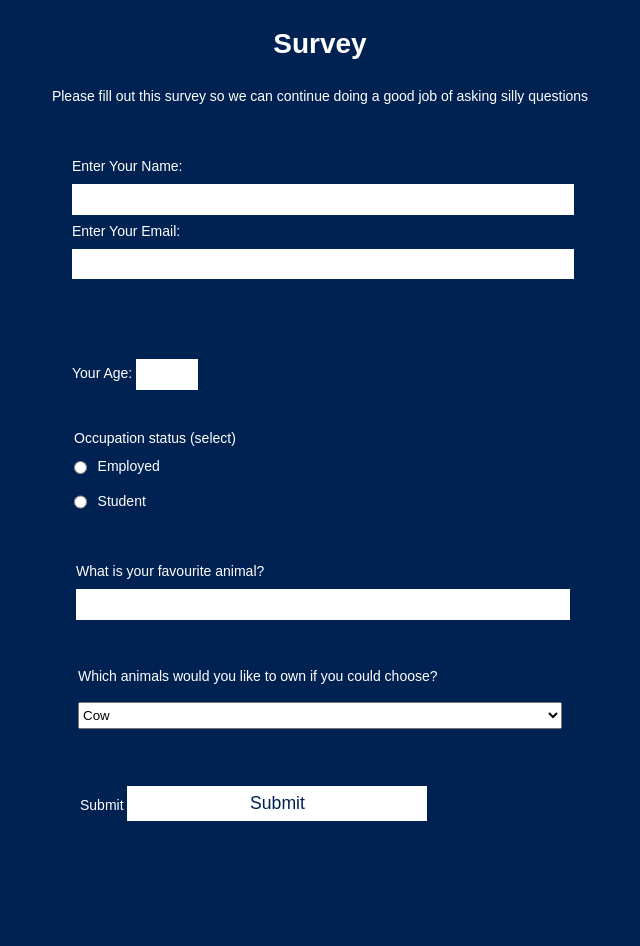
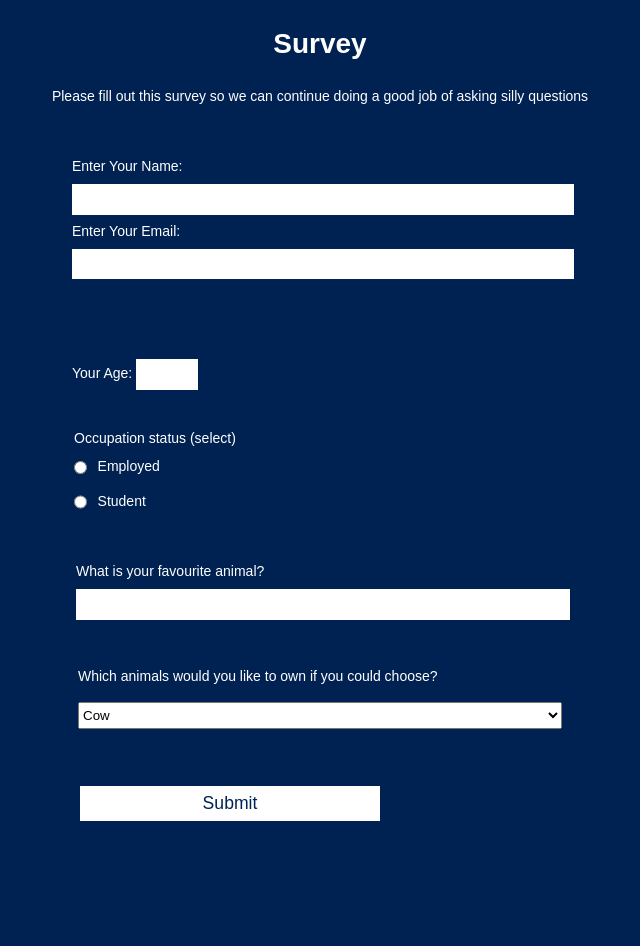
Before and after one commit to IvanaSophieVidovic/survey_example, a plain HTML site: page index.html in a window 1280 px wide. Shown: the whole page, without its empty margins (320-960 px from the left). Drawn offline with Linux system fonts and the light colour scheme.

Commit message:
Update index.html

```diff
--- a/index.html
+++ b/index.html
@@ -40,7 +40,7 @@ name="animal"/>
 <option value="all of the cats">All of the cats</option>
 </select>
 <fieldset>
-  <label for="submit">Submit
+  <label for="submit">
  <input type="submit" value="Submit" />
     </form>
   </body>
```
